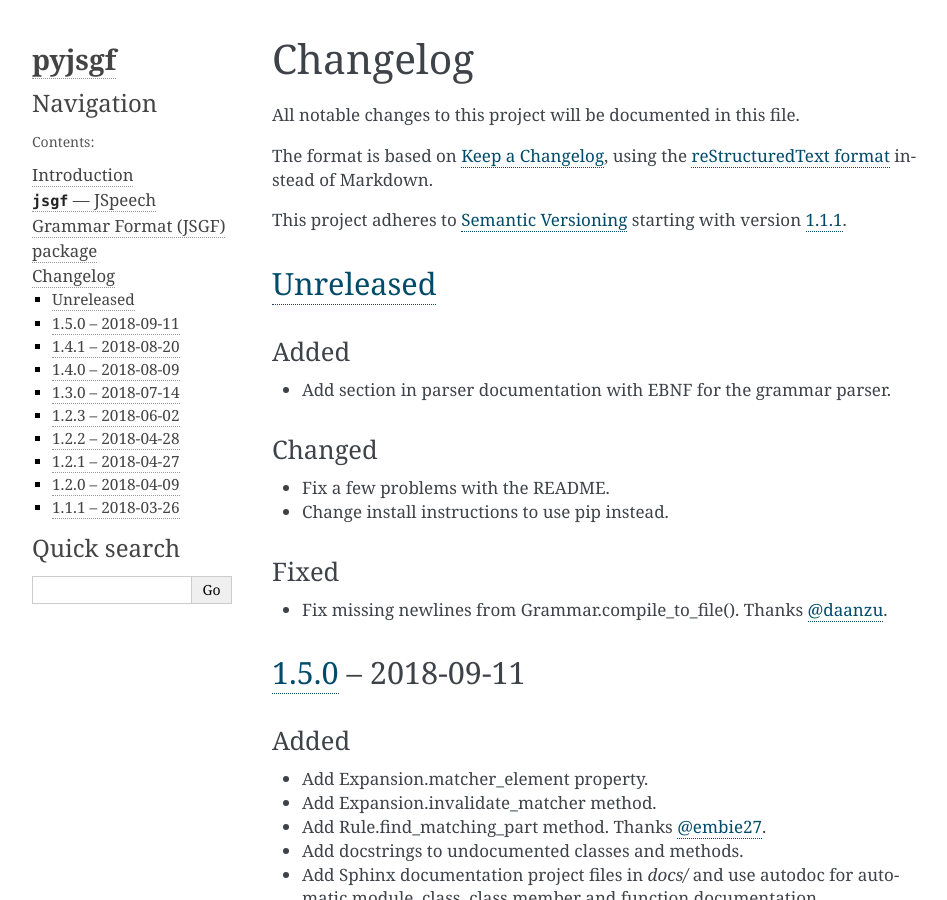
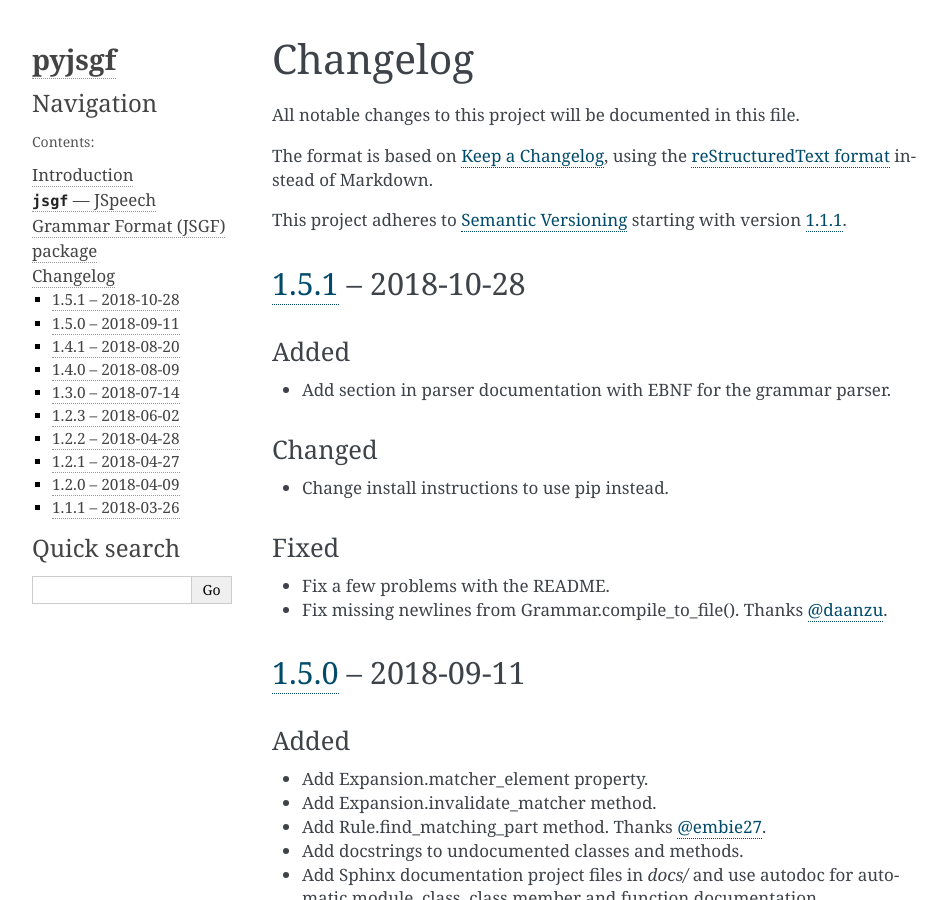
Before and after one commit to drmfinlay/pyjsgf, a Sphinx documentation site: the page built from docs/changelog.rst, in a window 1280 px wide and 900 px high. Shown: the whole window, without its empty margins (148-1095 px from the left). Built offline with Sphinx 7.4.7, drawn with Linux system fonts in a browser that asks for light colours.

Commit message:
Update to version 1.5.1
Please see the changelog for a list of changes in this release.

```diff
--- a/CHANGELOG.rst
+++ b/CHANGELOG.rst
@@ -8,8 +8,8 @@ The format is based on `Keep a Changelog`_, using the `reStructuredText format`_
 This project adheres to `Semantic Versioning`_ starting with version `1.1.1`_.
 
 
-Unreleased_
------------
+1.5.1_ -- 2018-10-28
+--------------------
 
 Added
 ^^^^^
@@ -17,11 +17,11 @@ Added
 
 Changed
 ^^^^^^^
-* Fix a few problems with the README.
 * Change install instructions to use pip instead.
 
 Fixed
 ^^^^^
+* Fix a few problems with the README.
 * Fix missing newlines from Grammar.compile_to_file(). Thanks `@daanzu`_.
 
 1.5.0_ -- 2018-09-11
@@ -172,7 +172,8 @@ First tagged release and start of proper versioning. Too many changes to list he
 
 
 .. Release links.
-.. _Unreleased: https://github.com/Danesprite/pyjsgf/compare/v1.5.0...HEAD
+.. _Unreleased: https://github.com/Danesprite/pyjsgf/compare/v1.5.1...HEAD
+.. _1.5.1: https://github.com/Danesprite/pyjsgf/compare/v1.5.0...v1.5.1
 .. _1.5.0: https://github.com/Danesprite/pyjsgf/compare/v1.4.1...v1.5.0
 .. _1.4.1: https://github.com/Danesprite/pyjsgf/compare/v1.4.0...v1.4.1
 .. _1.4.0: https://github.com/Danesprite/pyjsgf/compare/v1.3.0...v1.4.0
--- a/docs/conf.py
+++ b/docs/conf.py
@@ -58,9 +58,9 @@ author = u'Dane Finlay'
 # built documents.
 #
 # The short X.Y version.
-version = u'1.5.0'
+version = u'1.5'
 # The full version, including alpha/beta/rc tags.
-release = u'1.5.0'
+release = u'1.5.1'
 
 # The language for content autogenerated by Sphinx. Refer to documentation
 # for a list of supported languages.
--- a/setup.py
+++ b/setup.py
@@ -26,7 +26,7 @@ setup(
     ],
     author='Dane Finlay',
     author_email='Danesprite@gmail.com',
-    version='1.5.0',
+    version='1.5.1',
     packages=['jsgf', 'jsgf.ext'],
     install_requires=['pyparsing', 'six']
 )
```
